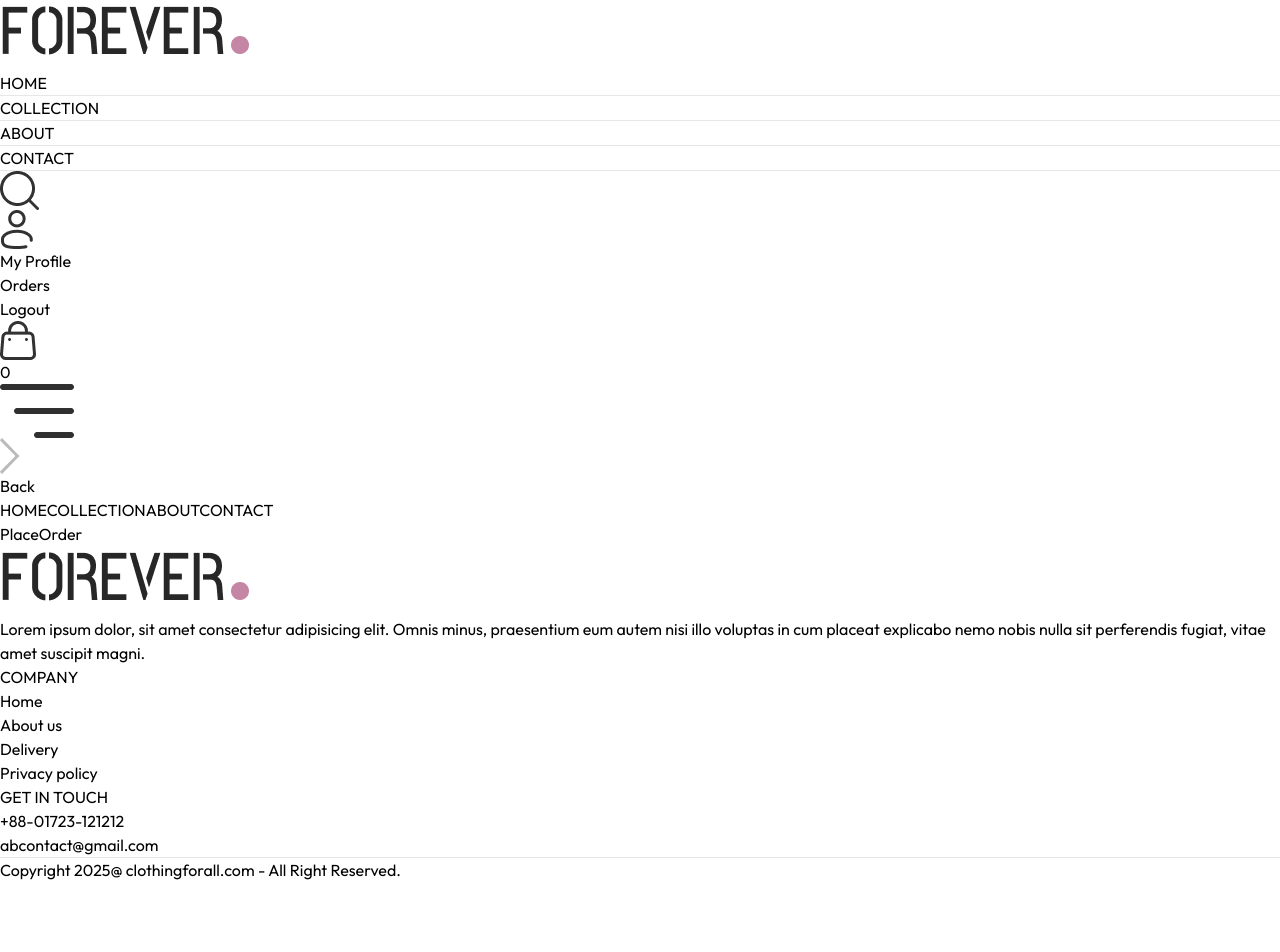
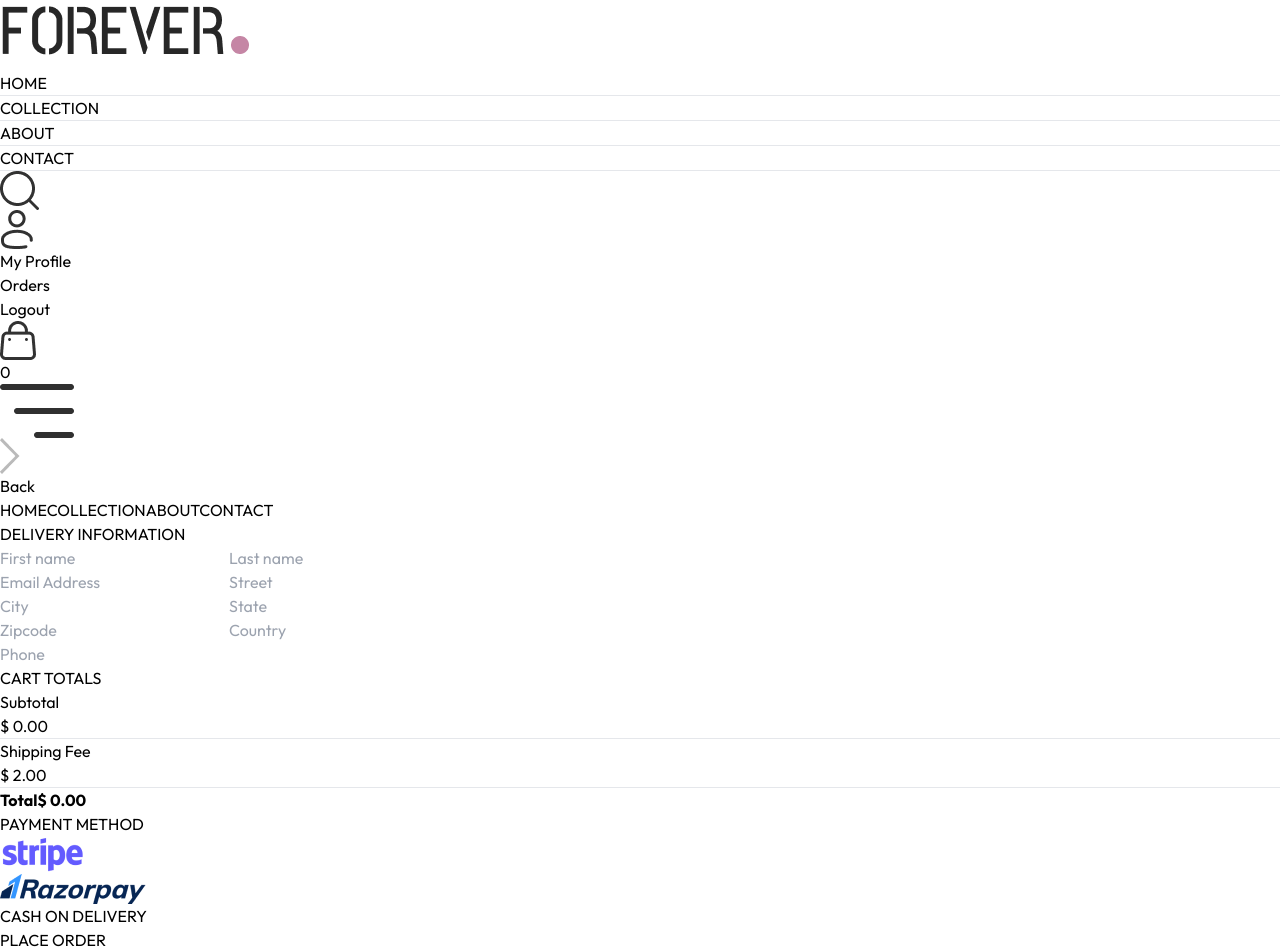
Before and after one commit to Md-LatifurRatul/e-commerce-clothing, a React (Vite) app: page /place-order in a window 1280 px wide. Shown: the top 952 px of the page. Before the commit the page ends 882 px from the top, so only its background shows below. Built offline with nearby package versions, Linux system fonts and the light colour scheme.

Commit message:
add place-order page

```diff
--- a/src/context/ShopContext.jsx
+++ b/src/context/ShopContext.jsx
@@ -1,107 +1,2 @@
-/* eslint-disable react/prop-types */
-import { createContext, useEffect, useState } from "react";
-import { products } from "../assets/assets";
-import { toast } from "react-toastify";
-import { useNavigate } from "react-router-dom";
-
+import { createContext } from "react";
 export const ShopContext = createContext();
-
-const ShopContextProvider = (props) => {
-  const currency = "$";
-  const delivery_fee = 2;
-  const [search, setSearch] = useState("");
-  const [showSearch, setShowSearch] = useState(false);
-
-  const [cartItems, setCartItems] = useState({});
-
-  const navigate = useNavigate();
-
-  const addToCart = async (itemId, size) => {
-    if (!size) {
-      toast.error("Select Product Size");
-      return;
-    }
-
-    let cartData = structuredClone(cartItems);
-
-    if (cartData[itemId]) {
-      if (cartData[itemId][size]) {
-        cartData[itemId][size] += 1;
-      } else {
-        cartData[itemId][size] = 1;
-      }
-    } else {
-      cartData[itemId] = {};
-      cartData[itemId][size] = 1;
-    }
-
-    setCartItems(cartData);
-  };
-
-  const getCartCount = () => {
-    let totalCount = 0;
-
-    for (const items in cartItems) {
-      for (const item in cartItems[items]) {
-        try {
-          if (cartItems[items][item] > 0) {
-            totalCount += cartItems[items][item];
-          }
-        } catch (error) {
-          console.log(error);
-        }
-      }
-    }
-
-    return totalCount;
-  };
-
-  const updateQuantity = async (itemId, size, quantity) => {
-    let cartData = structuredClone(cartItems);
-
-    cartData[itemId][size] = quantity;
-
-    setCartItems(cartData);
-  };
-
-  const getCartAmount = () => {
-    let totalAmount = 0;
-    for (const items in cartItems) {
-      let itemInfo = products.find((product) => product._id === items);
-
-      for (const item in cartItems[items]) {
-        try {
-          if (cartItems[items][item] > 0) {
-            totalAmount += itemInfo.price * cartItems[items][item];
-          }
-        } catch (error) {
-          console.log(error);
-        }
-      }
-    }
-
-    return totalAmount;
-  };
-
-  const value = {
-    products,
-    currency,
-    delivery_fee,
-    search,
-    setSearch,
-    showSearch,
-    setShowSearch,
-    cartItems,
-    addToCart,
-    getCartCount,
-    updateQuantity,
-    getCartAmount,
-    navigate,
-  };
-
-  return (
-    <ShopContext.Provider value={value}>{props.children}</ShopContext.Provider>
-  );
-};
-
-export default ShopContextProvider;
--- /dev/null
+++ b/src/context/ShopContextProvider.jsx
@@ -0,0 +1,105 @@
+import { useEffect, useState } from "react";
+import { products } from "../assets/assets";
+import { toast } from "react-toastify";
+import { useNavigate } from "react-router-dom";
+import { ShopContext } from "./ShopContext";
+
+const ShopContextProvider = (props) => {
+  const currency = "$";
+  const delivery_fee = 2;
+  const [search, setSearch] = useState("");
+  const [showSearch, setShowSearch] = useState(false);
+
+  const [cartItems, setCartItems] = useState({});
+
+  const navigate = useNavigate();
+
+  const addToCart = async (itemId, size) => {
+    if (!size) {
+      toast.error("Select Product Size");
+      return;
+    }
+
+    let cartData = structuredClone(cartItems);
+
+    if (cartData[itemId]) {
+      if (cartData[itemId][size]) {
+        cartData[itemId][size] += 1;
+      } else {
+        cartData[itemId][size] = 1;
+      }
+    } else {
+      cartData[itemId] = {};
+      cartData[itemId][size] = 1;
+    }
+
+    setCartItems(cartData);
+  };
+
+  const getCartCount = () => {
+    let totalCount = 0;
+
+    for (const items in cartItems) {
+      for (const item in cartItems[items]) {
+        try {
+          if (cartItems[items][item] > 0) {
+            totalCount += cartItems[items][item];
+          }
+        } catch (error) {
+          console.log(error);
+        }
+      }
+    }
+
+    return totalCount;
+  };
+
+  const updateQuantity = async (itemId, size, quantity) => {
+    let cartData = structuredClone(cartItems);
+
+    cartData[itemId][size] = quantity;
+
+    setCartItems(cartData);
+  };
+
+  const getCartAmount = () => {
+    let totalAmount = 0;
+    for (const items in cartItems) {
+      let itemInfo = products.find((product) => product._id === items);
+
+      for (const item in cartItems[items]) {
+        try {
+          if (cartItems[items][item] > 0) {
+            totalAmount += itemInfo.price * cartItems[items][item];
+          }
+        } catch (error) {
+          console.log(error);
+        }
+      }
+    }
+
+    return totalAmount;
+  };
+
+  const value = {
+    products,
+    currency,
+    delivery_fee,
+    search,
+    setSearch,
+    showSearch,
+    setShowSearch,
+    cartItems,
+    addToCart,
+    getCartCount,
+    updateQuantity,
+    getCartAmount,
+    navigate,
+  };
+
+  return (
+    <ShopContext.Provider value={value}>{props.children}</ShopContext.Provider>
+  );
+};
+
+export default ShopContextProvider;
--- a/src/main.jsx
+++ b/src/main.jsx
@@ -2,7 +2,7 @@
 import "./index.css";
 import App from "./App.jsx";
 import { BrowserRouter } from "react-router-dom";
-import ShopContextProvider from "./context/ShopContext.jsx";
+import ShopContextProvider from "./context/ShopContextProvider.jsx";
 
 createRoot(document.getElementById("root")).render(
   <BrowserRouter>
--- a/src/pages/PlaceOrder.jsx
+++ b/src/pages/PlaceOrder.jsx
@@ -1,7 +1,148 @@
-import React from "react";
+import React, { useContext, useState } from "react";
+import Title from "../components/Title";
+import CartTotal from "../components/CartTotal";
+import { assets } from "../assets/assets";
+import { ShopContext } from "../context/ShopContext";
 
 const PlaceOrder = () => {
-  return <div>PlaceOrder</div>;
+  const [method, setMethod] = useState("cod");
+  const { navigate } = useContext(ShopContext);
+
+  return (
+    <div className="flex flex-col sm:flex-row justify-between gap-4 pt-4 sm:pt-14 min-h-[80vh]">
+      {/* Left Side */}
+
+      <div className="flex flex-col gap-4 w-full sm:max-w-[480px]">
+        <div className="text-xl sm:text-2xl my-3">
+          <Title text1={"DELIVERY"} text2={"INFORMATION"} />
+        </div>
+
+        <div className="flex gap-3">
+          <input
+            className="border border-gray-300 rounded py-1.5 px-3.5 w-full"
+            placeholder="First name"
+            type="text"
+          />
+          <input
+            className="border border-gray-300 rounded py-1.5 px-3.5 w-full"
+            placeholder="Last name"
+            type="text"
+          />
+        </div>
+        <input
+          className="border border-gray-300 rounded py-1.5 px-3.5 w-full"
+          placeholder="Email Address"
+          type="email"
+        />
+        <input
+          className="border border-gray-300 rounded py-1.5 px-3.5 w-full"
+          placeholder="Street"
+          type="text"
+        />
+        <div className="flex gap-3">
+          <input
+            className="border border-gray-300 rounded py-1.5 px-3.5 w-full"
+            placeholder="City"
+            type="text"
+          />
+          <input
+            className="border border-gray-300 rounded py-1.5 px-3.5 w-full"
+            placeholder="State"
+            type="text"
+          />
+        </div>
+        <div className="flex gap-3">
+          <input
+            className="border border-gray-300 rounded py-1.5 px-3.5 w-full"
+            placeholder="Zipcode"
+            type="number"
+          />
+          <input
+            className="border border-gray-300 rounded py-1.5 px-3.5 w-full"
+            placeholder="Country"
+            type="text"
+          />
+        </div>
+        <input
+          className="border border-gray-300 rounded py-1.5 px-3.5 w-full"
+          placeholder="Phone"
+          type="number"
+        />
+      </div>
+
+      {/* Right Side */}
+
+      <div className="mt-8">
+        <div className="my-8 min-w-80">
+          <CartTotal />
+        </div>
+
+        <div className="mt-12">
+          <Title text1={"PAYMENT"} text2={"METHOD"} />
+
+          {/* Payment Method Selection */}
+
+          <div className="flex gap-3 flex-col lg:flex-row">
+            <div
+              onClick={() => setMethod("stripe")}
+              className="flex items-center gap-3 border p-2 px-3 cursor-pointer  "
+            >
+              <p
+                className={`min-w-3.5 h-3.5 border rounded-full  ${
+                  method === "stripe" ? "bg-green-400" : ""
+                } `}
+              >
+                <img
+                  src={assets.stripe_logo}
+                  alt="stripe"
+                  className="h-5 mx-4"
+                />
+              </p>
+            </div>
+            <div
+              onClick={() => setMethod("razorpay")}
+              className="flex items-center gap-3 border p-2 px-3 cursor-pointer  "
+            >
+              <p
+                className={`min-w-3.5 h-3.5 border rounded-full ${
+                  method === "razorpay" ? "bg-green-400" : ""
+                } `}
+              >
+                <img
+                  src={assets.razorpay_logo}
+                  alt="razor"
+                  className="h-5 mx-4"
+                />
+              </p>
+            </div>
+            <div
+              onClick={() => setMethod("cod")}
+              className="flex items-center gap-3 border p-2 px-3 cursor-pointer  "
+            >
+              <p
+                className={`min-w-3.5 h-3.5 border rounded-full ${
+                  method === "cod" ? "bg-green-400" : ""
+                } `}
+              >
+                <p className="text-gray-500 text-sm font-medium mx-4 ">
+                  CASH ON DELIVERY
+                </p>
+              </p>
+            </div>
+          </div>
+
+          <div className="w-full text-end m-8">
+            <button
+              onClick={() => navigate("/orders")}
+              className="bg-black text-white px-16 py-3 text-sm"
+            >
+              PLACE ORDER
+            </button>
+          </div>
+        </div>
+      </div>
+    </div>
+  );
 };
 
 export default PlaceOrder;
```
